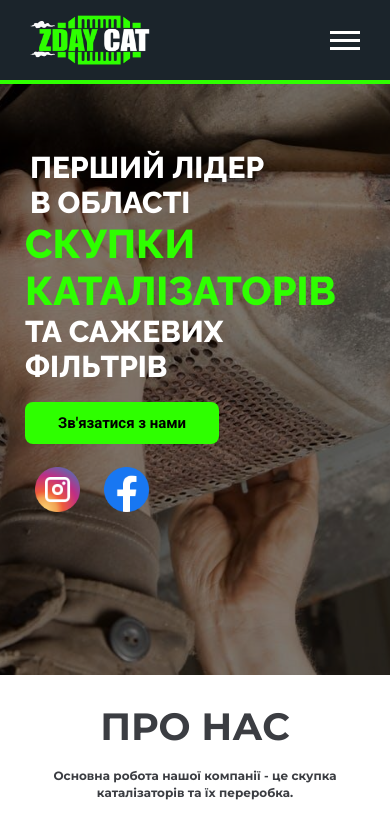
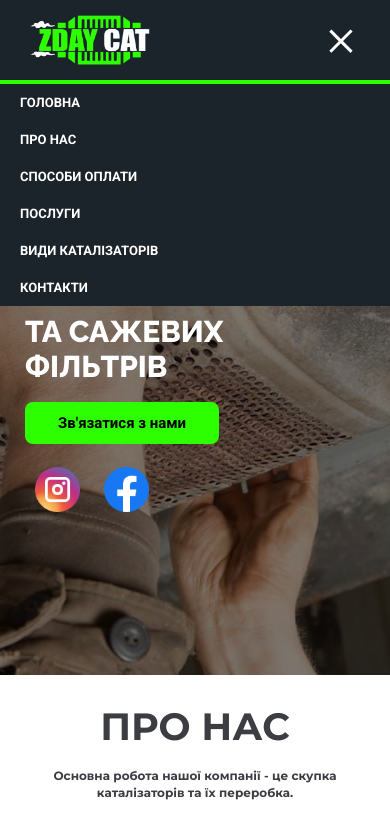
Before and after one commit to Markian2007/-atalyst, a plain HTML site: page index.html in a window 390 px wide. Both pictures are taken after a click on the button "Menu". Shown: the top 823 px of the page. Drawn offline with nearby package versions, Linux system fonts and the light colour scheme.

Commit message:
Add files via upload

```diff
--- /dev/null
+++ b/app.js
@@ -0,0 +1,30 @@
+$(function() {
+
+    /* Smooth scroll */
+    $("[data-scroll]").on("click", function(event) {
+        event.preventDefault();
+
+        var $this = $(this),
+            blockId = $this.data('scroll'),
+            blockOffset = $(blockId).offset().top;
+
+        $("#nav a").removeClass("active");
+        $this.addClass("active");
+
+        $("html, body").animate({
+            scrollTop:  blockOffset
+        }, 500);
+
+    });
+
+
+
+    /* Menu nav toggle */
+    $("#nav_toggle").on("click", function(event) {
+        event.preventDefault();
+
+        $(this).toggleClass("active");
+        $("#nav").toggleClass("active");
+    });
+
+});
--- a/index.html
+++ b/index.html
@@ -4,7 +4,6 @@
     <meta charset="UTF-8">
     <meta http-equiv="X-UA-Compatible" content="IE=edge">
     <meta name="viewport" content="width=device-width, initial-scale=1.0">
-    <script src="Script.js"></script>
     <link rel="stylesheet" href="style.css">
     <link rel="preconnect" href="https://fonts.googleapis.com">
     <link rel="preconnect" href="https://fonts.gstatic.com" crossorigin>
@@ -32,28 +31,28 @@
     <title>Zday Cat</title>
 </head>
 <body>
-    <header class="header active">
+    <header class="header" id="header">
         <div class="header_item">
             <div class="container">
                 <div class="header_iner">
                     <img class="img" src="images/logo.png" alt="logo">
-                  <nav class="nav">
-                    <a class="nav_link active" href="#INTRO">Головна</a>
-                    <a class="nav_link" href="#ABOUT">Про нас</a>
-                    <a class="nav_link" href="#PAY">Способи оплати</a>
-                    <a class="nav_link" href="#SERVICES">Послуги</a>
-                    <a class="nav_link" href="#SPECIES">Види каталізаторів</a>
-                    <a class="nav_link" href="#CONTACTS">Контакти</a>
+                  <nav class="nav" id="nav">
+                    <a class="nav_link active" href="#INTRO" data-scroll="#header">Головна</a>
+                    <a class="nav_link" href="#ABOUT" data-scroll="#ABOUT">Про нас</a>
+                    <a class="nav_link" href="#PAY" data-scroll="PAY">Способи оплати</a>
+                    <a class="nav_link" href="#SERVICES" data-scroll="SERVICES">Послуги</a>
+                    <a class="nav_link" href="#SPECIES" data-scroll="SPECIES">Види каталізаторів</a>
+                    <a class="nav_link" href="#CONTACTS" data-scroll="CONTACTS">Контакти</a>
                   </nav>
-                  <button class="nav-toggle" type="button">
-                      <span class="nav-toggle_item">Menu</span>
+                  <button class="nav-toggle" id="nav_toggle" type="button">
+                      <span class="nav-toggle_item ">Menu</span>
                   </button>
                 </div>
             </div>
         </div>
     </header>
     <section class="section_intro" id="INTRO">
-        <div class="intro">
+        <div class="intro" id="intro">
             <div class="container">
                 <div class="intro_iner">
                     <h1 class="h1">Перший лідер в області</h1>
@@ -261,5 +260,8 @@
             </div>
         </div>
     </footer>
+    <script src="https://ajax.googleapis.com/ajax/libs/jquery/3.6.1/jquery.min.js"></script>
+    <script type="text/javascript" src="https://cdn.jsdelivr.net/npm/slick-carousel@1.8.1/slick/slick.min.js"></script>
+    <script src="app.js"></script>
 </body>
 </html>
--- a/style.css
+++ b/style.css
@@ -78,7 +78,7 @@ body {
     padding-left: 20px;
 }
 .intro_iner {
-    padding-top: 320px;
+    padding-top: 300px;
 }
 /* Sections */
 .section_intro {
@@ -524,16 +524,21 @@ body {
         top: 100%;
     }
     .nav {
+        display: none;
        position: absolute;
        top: 100%;
        width: 100%;
        left: 0;
        background-color: #1b242b;
+       transition: top 0.8s;
+    }
+    .nav.active {
+        display: block;
     }
     .nav_link {
-        display: none;
+        display: block;
         margin: 0;
-        padding: 10px 20px;
+        padding: 11px 20px;
         font-size: 13px;
     }
     .nav-toggle {
@@ -562,13 +567,30 @@ body {
         left: 0;
         margin: auto;
     }
+    .nav-toggle.active .nav-toggle_item {
+        background: none;
+    }
+    .nav-toggle.active
+    .nav-toggle_item::before {
+        transform-origin: left top;
+        transform: rotate(45deg)
+        translate3d(0px, -2px, 0);
+    }
+    .nav-toggle.active
+    .nav-toggle_item::after {
+        transform-origin: left bottom;
+        transform: rotate(-45deg)
+        translate3d(-1px, 3px, 0);
+    }
     .nav-toggle_item::before,
     .nav-toggle_item::after {
         content: "";
         width: 100%;
         height: 3px;
         background-color: white;
+        transition: transform .4s linear;
         position: absolute;
+        transition: .4s;
         left: 0;
         z-index: 1;
     }
@@ -578,7 +600,7 @@ body {
     .nav-toggle_item::after {
         bottom: -8px;
     }
-    .header,.fixed {
+    .header.fixed {
         background-color: #1b242b;
         position: fixed;
         top: 0;
```
